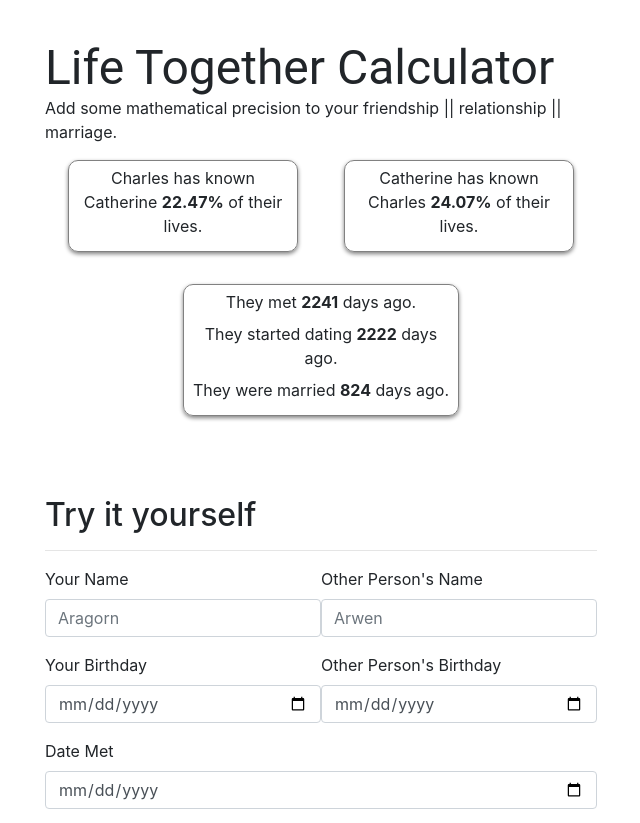
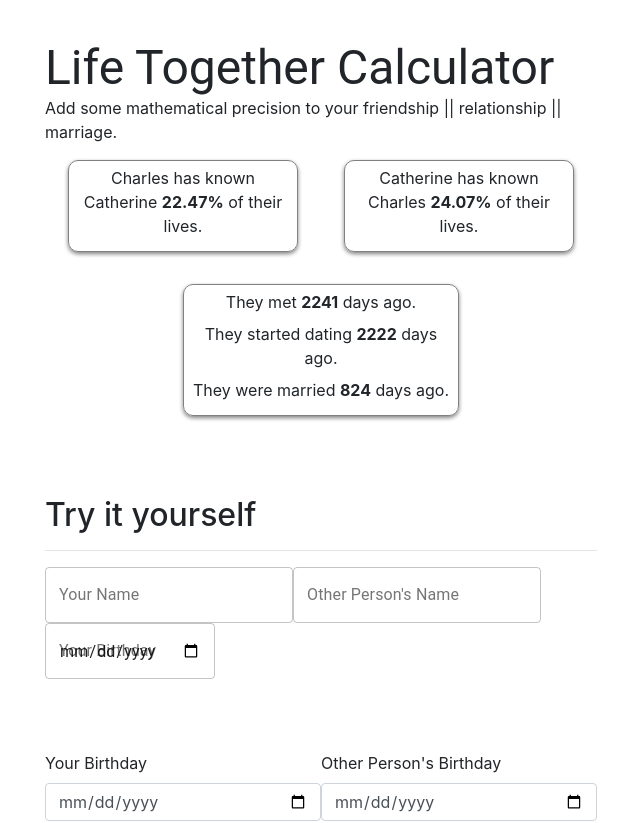
Before and after one commit to cpustejovsky/life-together-calculator, a React (Create React App) app: page / in a window 1280 px wide. Shown: the top 823 px of the page, without its empty margins (319-959 px from the left). Built offline with nearby package versions, Linux system fonts and the light colour scheme.

Commit message:
moving form to mui

```diff
--- a/src/components/Form.tsx
+++ b/src/components/Form.tsx
@@ -1,6 +1,11 @@
 import React from "react";
-import { Grid } from "@material-ui/core";
+import { Grid, TextField } from "@material-ui/core";
 import { Formik } from "formik";
+import DateFnsUtils from "@date-io/date-fns";
+import {
+  MuiPickersUtilsProvider,
+  KeyboardDatePicker,
+} from "@material-ui/pickers";
 import { DateData } from "../App"
 type Props = {
   onUpdate: (data: DateData) => void
@@ -21,6 +26,7 @@ const Form = (props: Props) => {
   };
 
   return (
+    <Grid container>
       <Formik
         initialValues={updatedData}
         onSubmit={(values, { setSubmitting }) => {
@@ -40,36 +46,42 @@ const Form = (props: Props) => {
           /* and other goodies */
         }) => (
             <form onSubmit={handleSubmit}>
-            <Grid container>
-              <Grid item md={6}>
-                <div className="form-group">
-                  <label htmlFor="">Your Name</label>
-                  <input
-                    className="form-control"
+
+              <TextField
                 type="text"
                 name="yourName"
                 onChange={handleChange}
                 onBlur={handleBlur}
                 value={values.yourName}
                 placeholder="Aragorn"
+                label="Your Name"
+                variant="outlined"
               />
-                </div>
-              </Grid>
-              <Grid item md={6}>
-                <div className="form-group">
-                  <label htmlFor="">Other Person's Name</label>
-                  <input
-                    className="form-control"
+
+              <TextField
                 type="text"
                 name="soName"
                 onChange={handleChange}
                 onBlur={handleBlur}
                 value={values.soName}
                 placeholder="Arwen"
+                label="Other Person's Name"
+                variant="outlined"
               />
-                </div>
-              </Grid>
-            </Grid>
+              <TextField
+                type="date"
+                name="yourBday"
+                onChange={handleChange}
+                onBlur={handleBlur}
+                value={values.yourBday}
+                label="Your Birthday"
+                variant="outlined"
+                placeholder="hello"
+              />
+              <br />
+              <br />
+              <br />
+              <br />
               <Grid container>
                 <Grid item md={6}>
                   <div className="form-group">
@@ -144,6 +156,7 @@ const Form = (props: Props) => {
             </form>
           )}
       </Formik>
+    </Grid>
   );
 };
 
```
Lines whose indentation alone changed are shown as unchanged.
